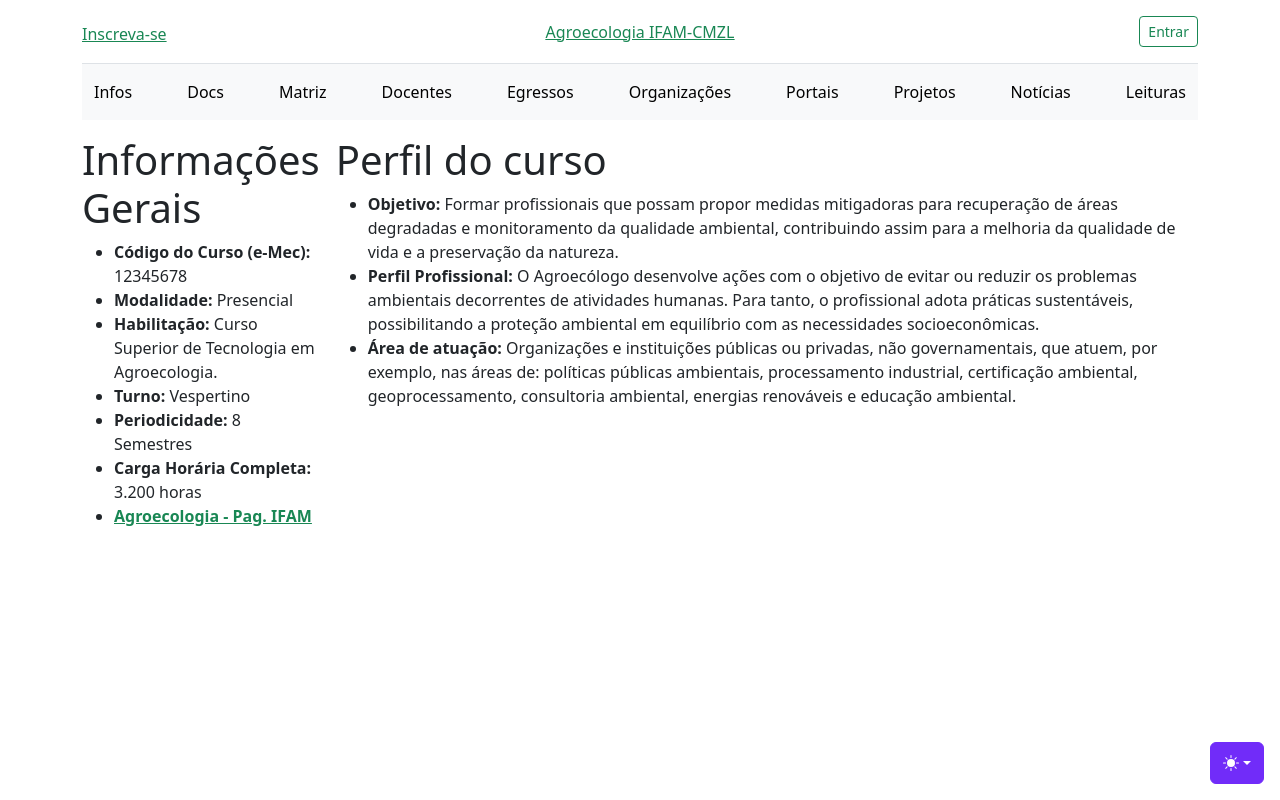
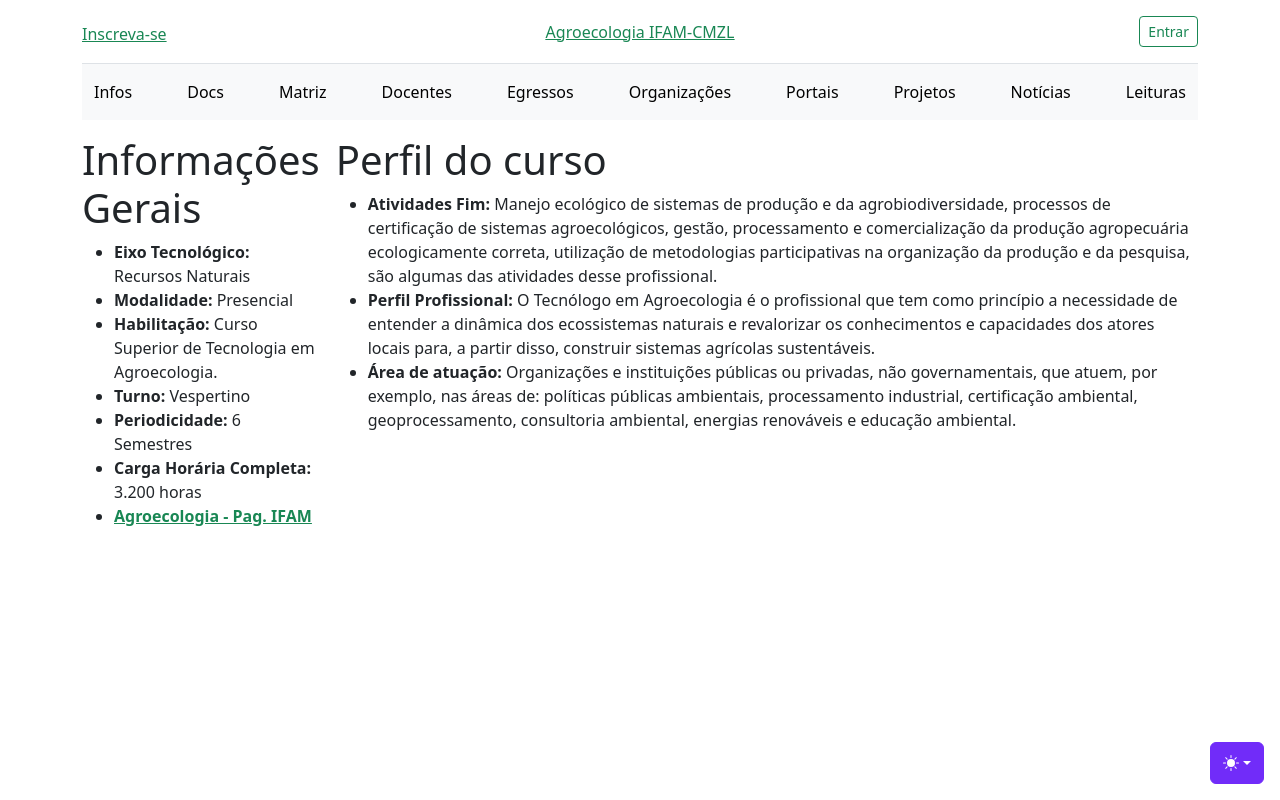
Before and after one commit to Agroecologia-IFAM-CMZL/Agroecologia-IFAM-CMZL.github.io, a plain HTML site: page pages/pages-infos.html in a window 1280 px wide. Drawn offline with Linux system fonts and the light colour scheme.

Commit message:
update: pages -> pages-infos.html

```diff
--- a/pages/pages-infos.html
+++ b/pages/pages-infos.html
@@ -175,11 +175,11 @@
             <div class="me-2">
                 <h1> Informações Gerais </h1>
                 <ul>
-                    <li><strong>Código do Curso (e-Mec):</strong> 12345678 </li>
+                    <li><strong>Eixo Tecnológico:</strong> Recursos Naturais </li>
                     <li><strong>Modalidade:</strong> Presencial </li>
                     <li><strong>Habilitação:</strong> Curso Superior de Tecnologia em Agroecologia.  </li>
                     <li><strong>Turno:</strong> Vespertino </li>
-                    <li><strong>Periodicidade:</strong> 8 Semestres </li>
+                    <li><strong>Periodicidade:</strong> 6 Semestres </li>
                     <li><strong>Carga Horária Completa:</strong> 3.200 horas</li>
                     <li><strong><a class="link-success" href="http://www2.ifam.edu.br/campus/cmzl/ensino/cst-agroecologia" target="_blank">Agroecologia - Pag. IFAM</a></strong></li>
                 </ul>
@@ -189,14 +189,15 @@
                 <h1> Perfil do curso </h1>
                 <ul>
                     <li>
-                        <strong>Objetivo:</strong> Formar profissionais que possam propor medidas mitigadoras para
-                        recuperação de áreas degradadas e monitoramento da qualidade ambiental,
-                        contribuindo assim para a melhoria da qualidade de vida e a preservação da natureza.
+                        <strong>Atividades Fim:</strong> Manejo ecológico de sistemas de produção e da agrobiodiversidade, processos
+                        de certificação de sistemas agroecológicos, gestão, processamento e comercialização da produção agropecuária
+                        ecologicamente correta, utilização de metodologias participativas na organização da produção e da pesquisa,
+                        são algumas das atividades desse profissional.
                     </li>
                     <li>
-                        <strong>Perfil Profissional:</strong> O Agroecólogo desenvolve ações com o objetivo de evitar ou reduzir
-                        os problemas ambientais decorrentes de atividades humanas. Para tanto, o profissional adota práticas
-                        sustentáveis, possibilitando a proteção ambiental em equilíbrio com as necessidades socioeconômicas.
+                        <strong>Perfil Profissional:</strong> O Tecnólogo em Agroecologia é o profissional que tem
+                        como princípio a necessidade de entender a dinâmica dos ecossistemas naturais e revalorizar os
+                        conhecimentos e capacidades dos atores locais para, a partir disso, construir sistemas agrícolas sustentáveis.
                     </li>
                     <li>
                         <strong>Área de atuação:</strong> Organizações e instituições públicas ou privadas, não governamentais, que atuem,
```
Also changed, not shown: 1 other file.
